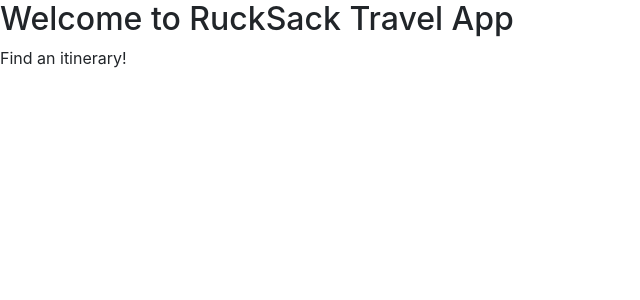
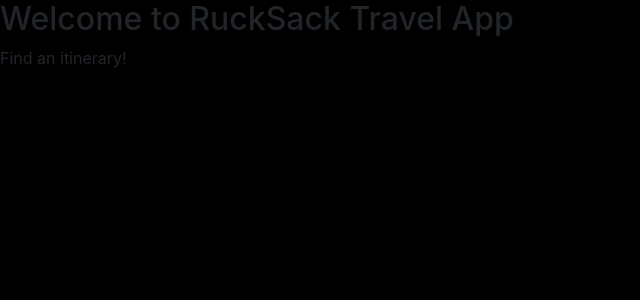
Before and after one commit to HojinPark-happy/RuckSack, a Django app: template templates/index.html in a window 1280 px wide. Shown: the top 300 px of the page, without its empty margins (0-640 px from the left). Run offline with Django 3.2, Linux system fonts and the light colour scheme; the template is opened without the code that fills it, so the values that code supplies are empty; some libraries are stand-ins or nearby versions.

Commit message:
Finally got css working after 3 hours.

```diff
--- a/RuckSack/settings.py
+++ b/RuckSack/settings.py
@@ -120,3 +120,8 @@ USE_TZ = True
 # https://docs.djangoproject.com/en/3.0/howto/static-files/
 
 STATIC_URL = '/static/'
+
+STATICFILES_DIRS = (
+     os.path.join(BASE_DIR, 'static'),
+)
+STATIC_ROOT = os.path.join(os.path.dirname(BASE_DIR), 'static')
--- /dev/null
+++ b/static/css/styles.css
@@ -0,0 +1,3 @@
+body {
+    background-color: black;
+}
--- a/templates/base.html
+++ b/templates/base.html
@@ -1,9 +1,11 @@
 <!DOCTYPE html>
+{% load static %}
 <html>
     <head>
         <title>RuckSack Travel App</title>
         <link rel="stylesheet" href="https://stackpath.bootstrapcdn.com/bootstrap/4.4.1/css/bootstrap.min.css" integrity="sha384-Vkoo8x4CGsO3+Hhxv8T/Q5PaXtkKtu6ug5TOeNV6gBiFeWPGFN9MuhOf23Q9Ifjh" crossorigin="anonymous">
         <script src="https://stackpath.bootstrapcdn.com/bootstrap/4.4.1/js/bootstrap.min.js" integrity="sha384-wfSDF2E50Y2D1uUdj0O3uMBJnjuUD4Ih7YwaYd1iqfktj0Uod8GCExl3Og8ifwB6" crossorigin="anonymous"></script>
+        <link href="{% static "css/styles.css" %}" rel="stylesheet">
     </head>
 
     <body>
```
